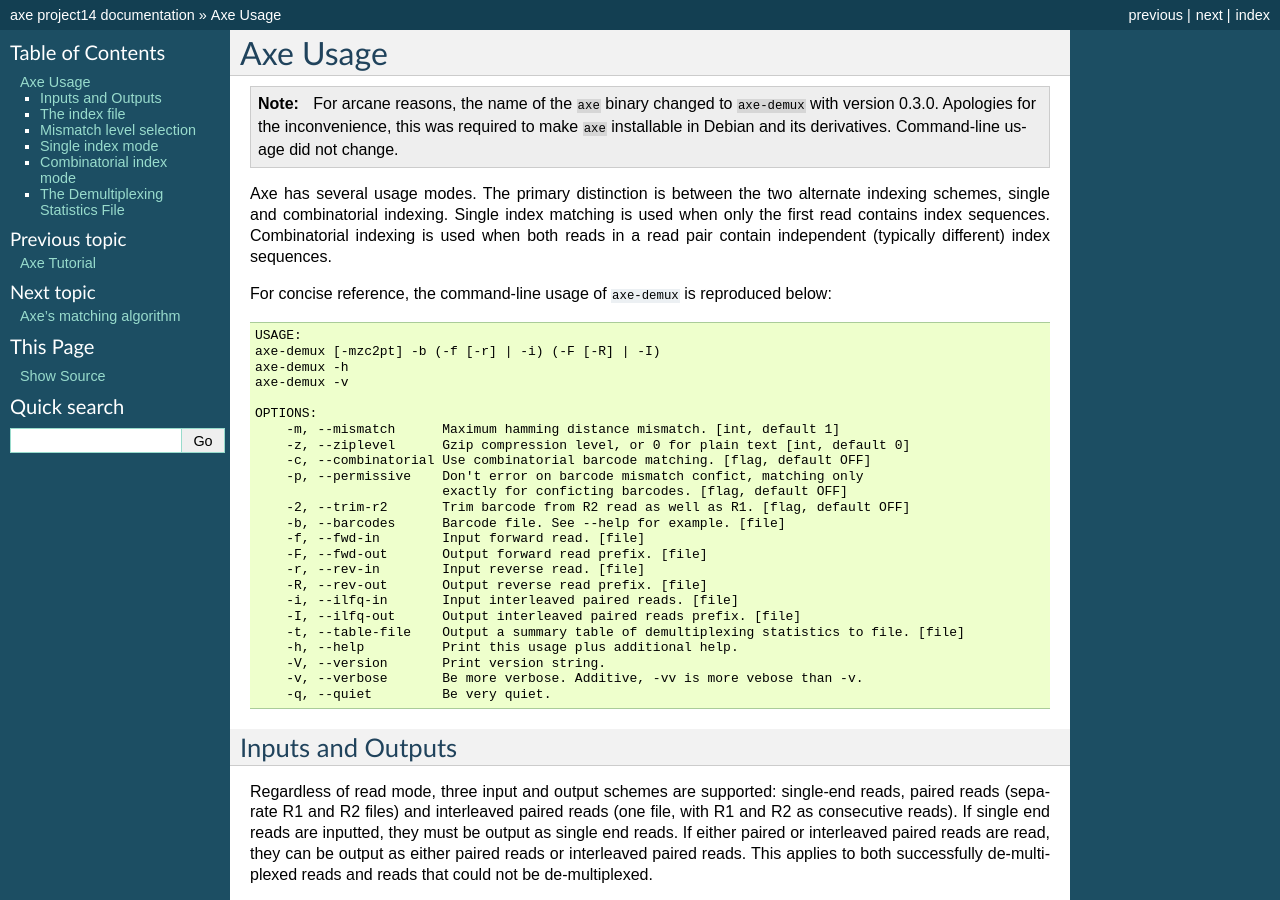
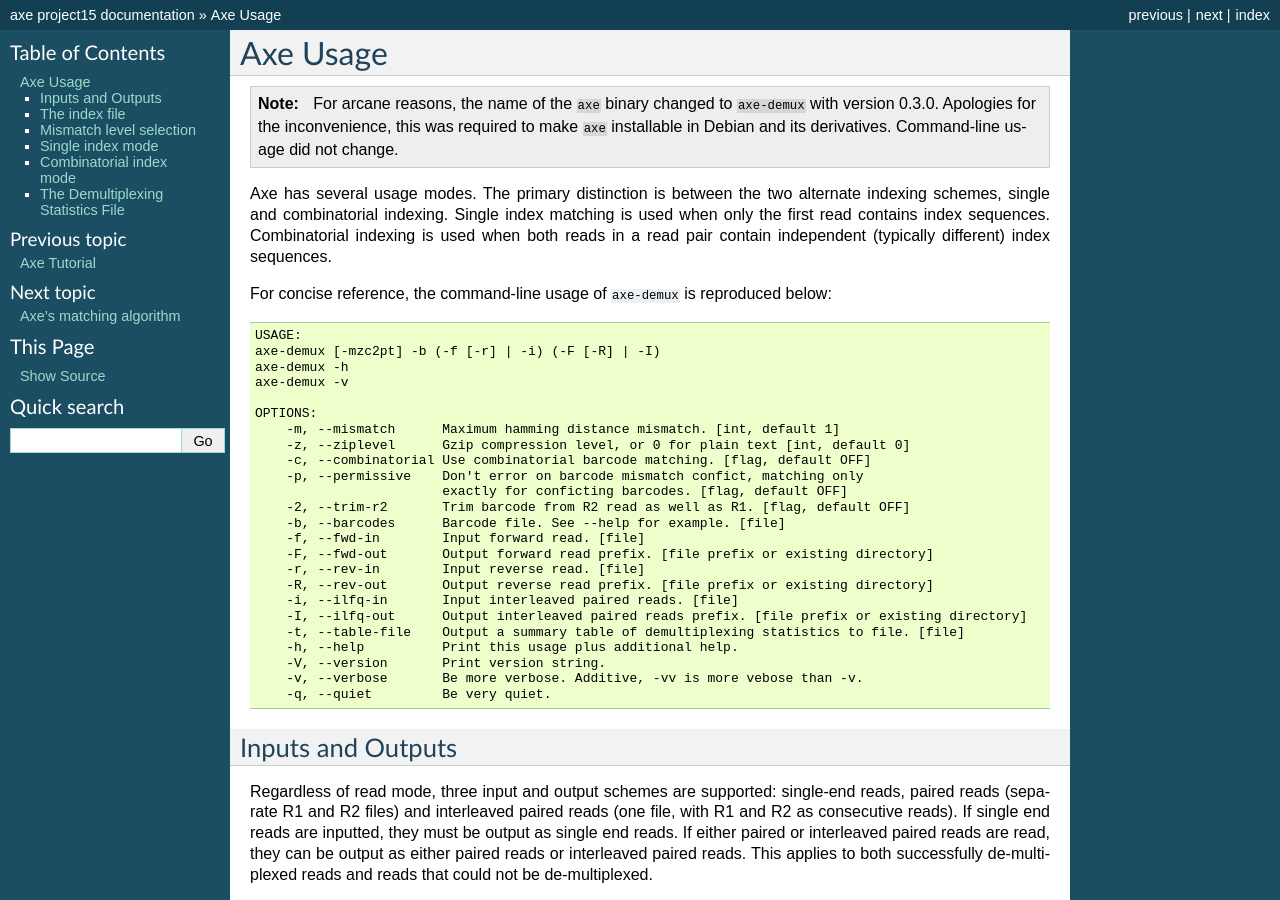
Before and after one commit to kdm9/axe, a Sphinx documentation site: the page built from docs/usage.rst, in a window 1280 px wide and 900 px high. Built offline with Sphinx 7.4.7, drawn with Linux system fonts in a browser that asks for light colours; formulas are drawn with MathJax 3; some of the changed text lies outside the part shown.

Commit message:
Minor usage clarification
Closes github issue #9

```diff
--- a/docs/usage.txt
+++ b/docs/usage.txt
@@ -12,11 +12,11 @@
     -2, --trim-r2	Trim barcode from R2 read as well as R1. [flag, default OFF]
     -b, --barcodes	Barcode file. See --help for example. [file]
     -f, --fwd-in	Input forward read. [file]
-    -F, --fwd-out	Output forward read prefix. [file]
+    -F, --fwd-out	Output forward read prefix. [file prefix or existing directory]
     -r, --rev-in	Input reverse read. [file]
-    -R, --rev-out	Output reverse read prefix. [file]
+    -R, --rev-out	Output reverse read prefix. [file prefix or existing directory]
     -i, --ilfq-in	Input interleaved paired reads. [file]
-    -I, --ilfq-out	Output interleaved paired reads prefix. [file]
+    -I, --ilfq-out	Output interleaved paired reads prefix. [file prefix or existing directory]
     -t, --table-file	Output a summary table of demultiplexing statistics to file. [file]
     -h, --help		Print this usage plus additional help.
     -V, --version	Print version string.
```
Also changed, not shown: 1 other file.
